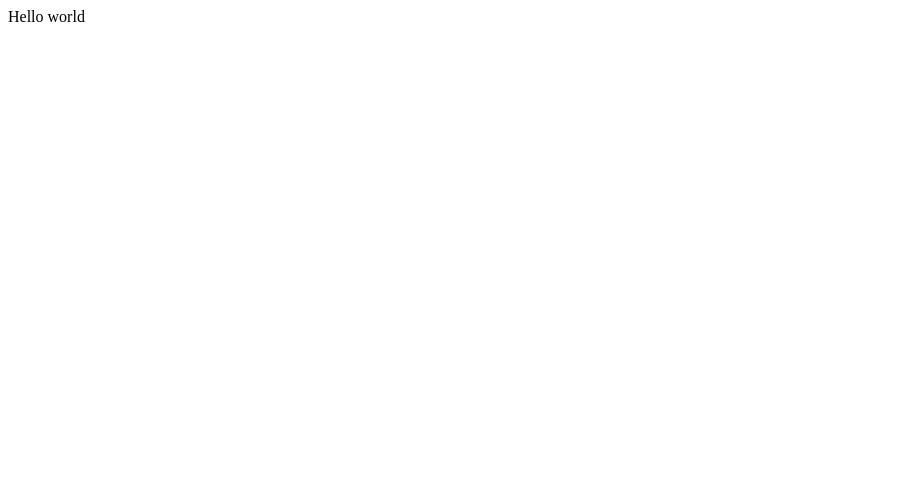
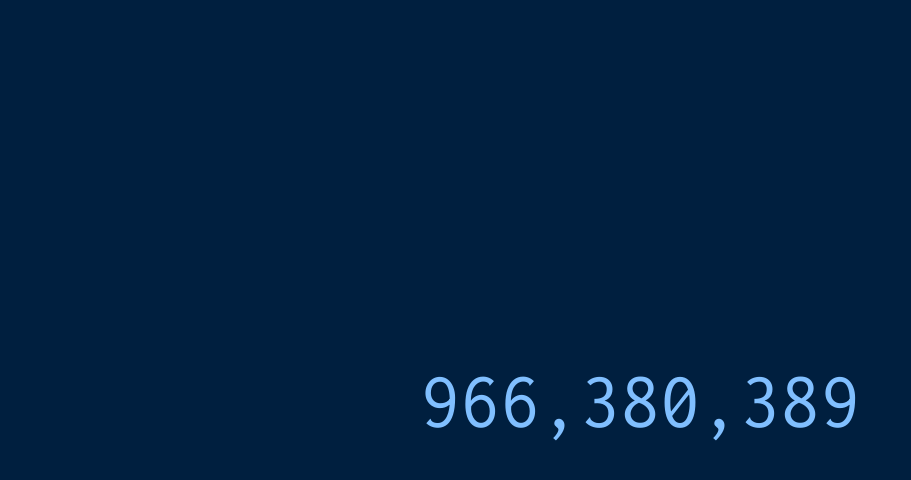
Before and after one commit to adebar/seconds, a plain HTML site: page index.html in a window 1280 px wide. Shown: the whole page, without its empty margins (0-911 px from the left). Drawn offline with Linux system fonts and the light colour scheme.

Commit message:
Add HTML/CSS/JavaScript

```diff
--- a/index.html
+++ b/index.html
@@ -1 +1,47 @@
-Hello world
+<!DOCTYPE html>
+<html>
+  <head>
+    <link href="https://fonts.googleapis.com/css?family=Inconsolata" rel="stylesheet">
+    <style>
+      html, body {
+        width: 100%;
+        height: 100%;
+      }
+      html {
+        display: table;
+      }
+      body {
+        display: table-cell;
+        vertical-align: middle;
+        background-color: #001f3f;
+        color: hsla(210, 100%, 75%, 1.0);
+        font-family: 'Inconsolata', monospace;
+        font-size: 5em;
+      }
+      #seconds {
+        text-align: center;
+        -webkit-touch-callout: none; /* iOS Safari */
+        -webkit-user-select: none; /* Safari */
+        -khtml-user-select: none; /* Konqueror HTML */
+        -moz-user-select: none; /* Firefox */
+        -ms-user-select: none; /* Internet Explorer/Edge */
+        user-select: none; /* Non-prefixed version (Chrome and Opera) */
+      }
+    </style>
+  </head>
+  <body>
+    <div id="seconds"></div>
+
+    <script type="text/javascript">
+      function updateSeconds(){
+        now = new Date();
+        start = new Date('3,21,1987,23:47:00');
+        difference = Math.floor((now-start) / 1000).toLocaleString();
+        document.getElementById("seconds").innerHTML = difference;
+        document.title = difference;
+      }
+      updateSeconds();
+      setInterval(updateSeconds, 1000);
+    </script>
+  </body>
+</html>
```
